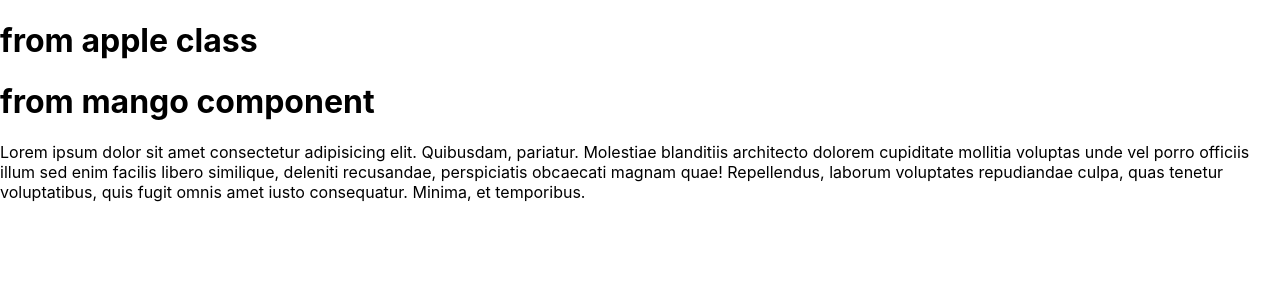
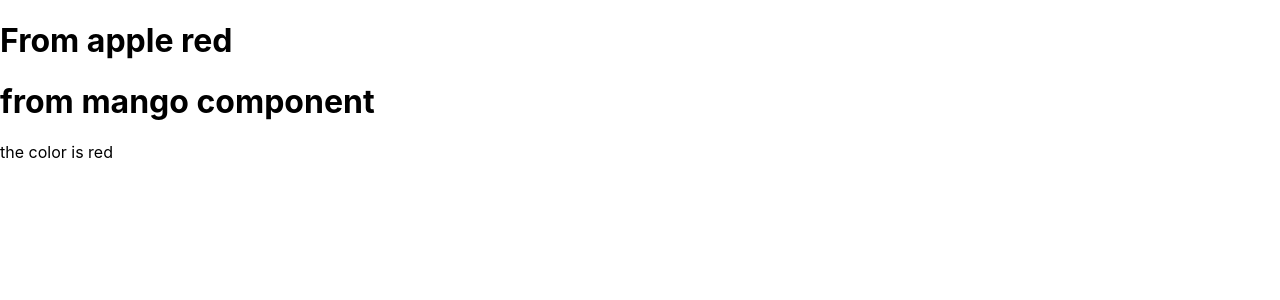
Before and after one commit to Vinushann/React, a React (Create React App) app in the folder learnreact/: page / in a window 1280 px wide. Shown: the top 300 px of the page. Built offline with nearby package versions, Linux system fonts and the light colour scheme.

Commit message:
sending single variable through PROPS

```diff
--- a/learnreact/src/Componenet/Mango.js
+++ b/learnreact/src/Componenet/Mango.js
@@ -1,15 +1,11 @@
-function Mango() {
+function Mango(props) {
+  const {color} = props;
+
   return (
     <>
       <h1> from mango component </h1>
       <p>
-        Lorem ipsum dolor sit amet consectetur adipisicing elit. Quibusdam,
-        pariatur. Molestiae blanditiis architecto dolorem cupiditate mollitia
-        voluptas unde vel porro officiis illum sed enim facilis libero
-        similique, deleniti recusandae, perspiciatis obcaecati magnam quae!
-        Repellendus, laborum voluptates repudiandae culpa, quas tenetur
-        voluptatibus, quis fugit omnis amet iusto consequatur. Minima, et
-        temporibus.
+        the color is {color}
       </p>
     </>
   );
--- a/learnreact/src/Componenet/apple.js
+++ b/learnreact/src/Componenet/apple.js
@@ -1,25 +1,17 @@
 import Mango from './Mango';
 
-// directly get the Component class from react.
-import {Component} from 'react';
+function Apple(){
+  const color = 'red';
+  const text = `From apple ${color}`
 
-// create class component
-// extends component class
-class Apple extends Component {
+  return(
+    <>
+    <h1>{text}</h1>
+    <Mango color = {color}/>
+    </>
+  );
+}
 
-  // cretae render method to send the data
-  render(){
-
-    // return statement
-    return(
-      <>
-       <h1>from apple class</h1>
-        <Mango/>
-      </>
-
-    )
-  }
-}
 
 
 // import the component
```
